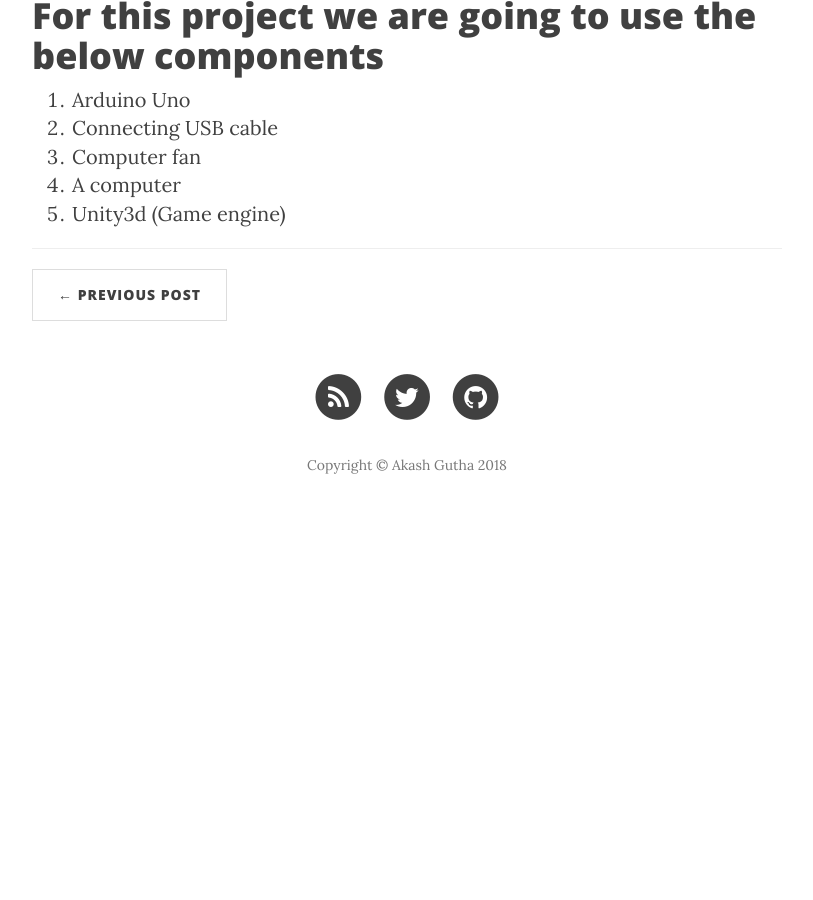
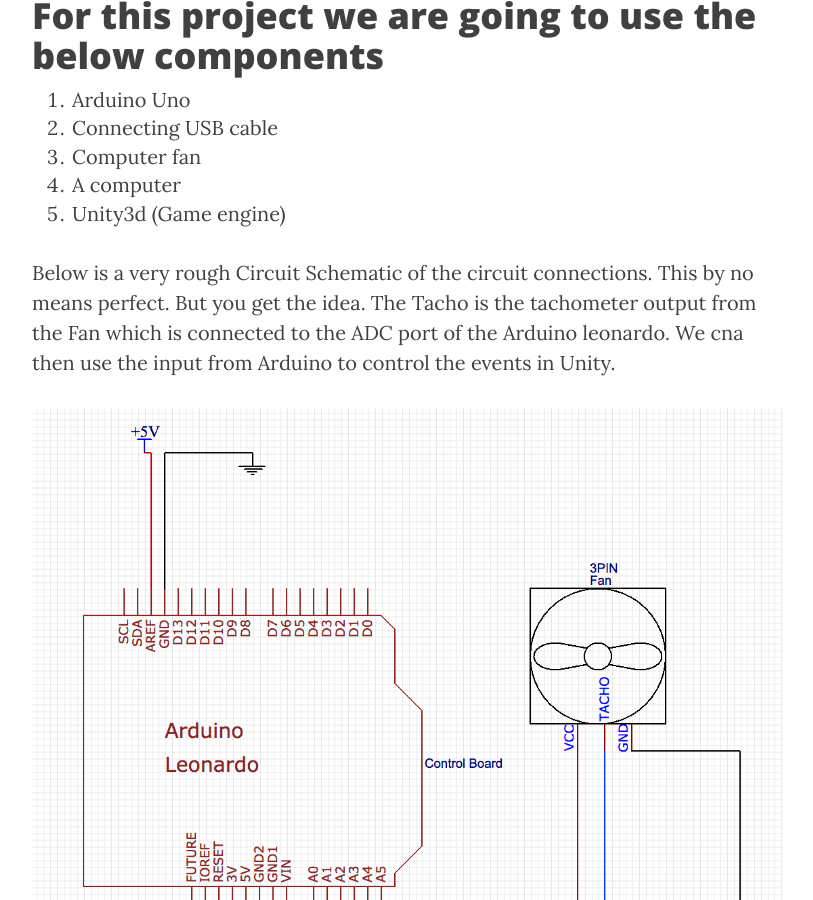
Before and after one commit to AkashGutha/AkashGutha.github.io, a Jekyll site: the page built from _posts/2017-11-27-particle-systems-and-electronics.md, in a window 1280 px wide and 900 px high, scrolled down 2582 px. Shown: the whole window, without its empty margins (233-1046 px from the left). Built offline with Jekyll 4.4.1, drawn with Linux system fonts in a browser that asks for light colours; nearby versions of some CDN libraries; before the commit the page ends 3123 px from its top, so only the background shows below that.

Commit message:
added unity computer fan circuit diagaram

```diff
--- a/_posts/2017-11-27-particle-systems-and-electronics.md
+++ b/_posts/2017-11-27-particle-systems-and-electronics.md
@@ -37,3 +37,8 @@
 3. Computer fan
 4. A computer
 5. Unity3d (Game engine)
+
+Below is a very rough Circuit Schematic of the circuit connections. This by no means perfect. But you get the idea.
+The Tacho is the tachometer output from the Fan which is connected to the ADC port of the Arduino leonardo. We cna then use the input from Arduino to control the events in Unity.
+
+![3-Wire]( {{ "assets/electronics/unity-computer-fan-circuit.png" | absolute_url }} ){:class="img-responsive"}
```
Also changed, not shown: assets/electronics/unity-computer-fan-circuit.png (added).
